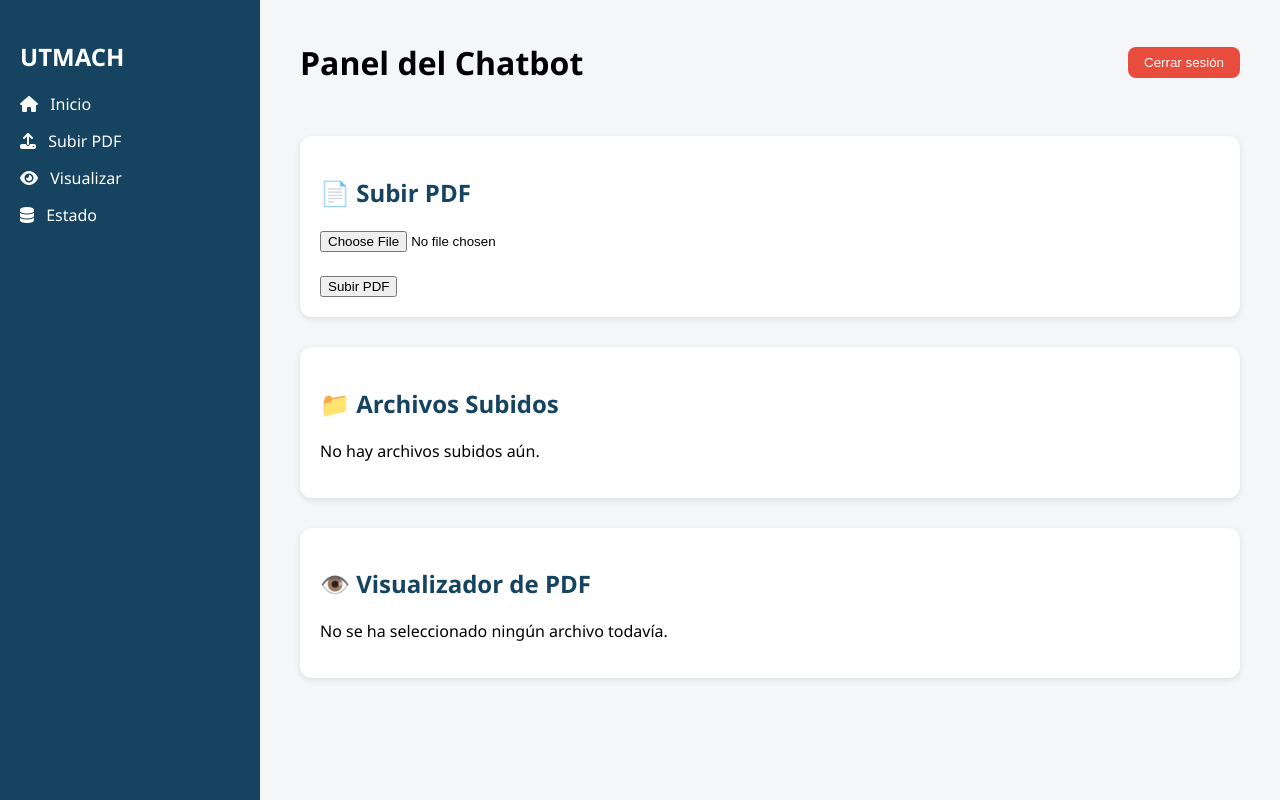
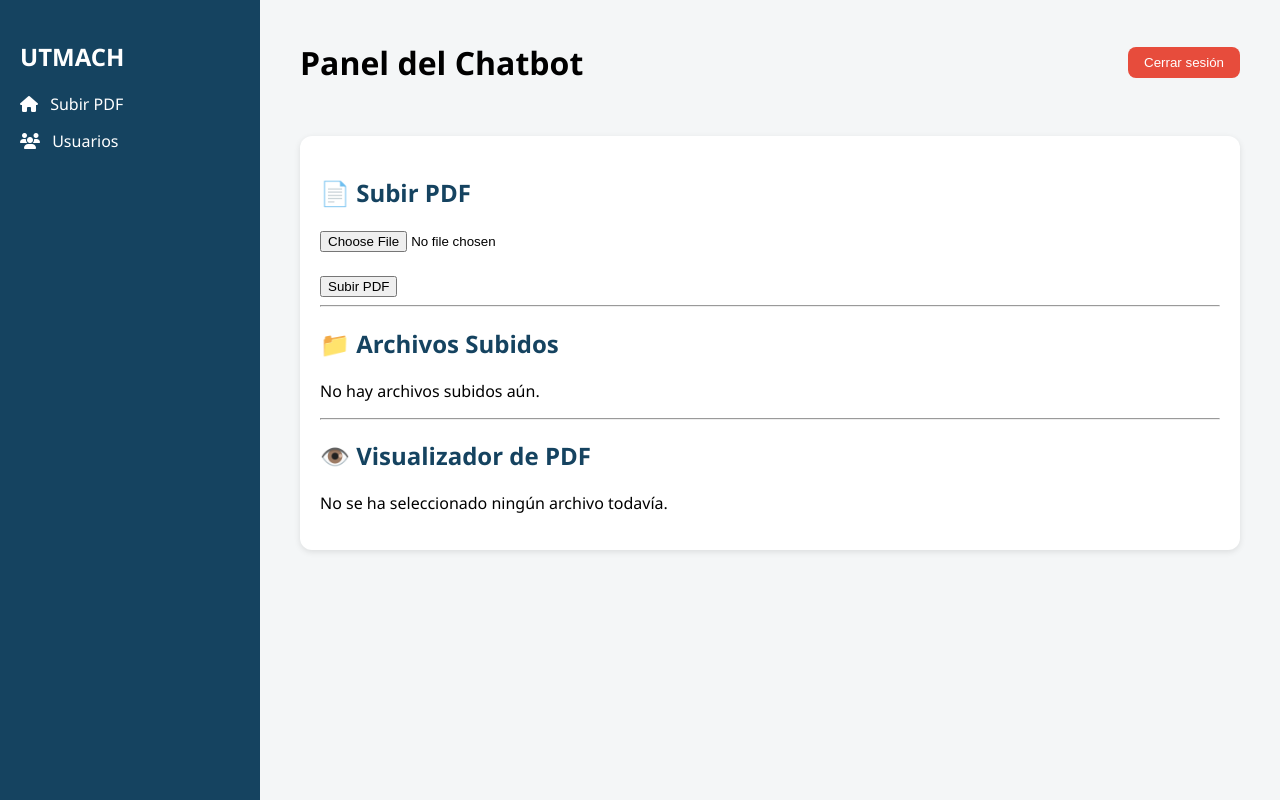
Before and after one commit to faustofi1262/neon-pdf-chatbot, a Flask app: page /panel in a window 1280 px wide. Run offline with Flask 3, Linux system fonts and the light colour scheme; data that the repository does not hold is empty; some libraries are stand-ins or nearby versions.

Commit message:
se modifico el panel con otra estructura

```diff
--- a/templates/panel.html
+++ b/templates/panel.html
@@ -13,10 +13,8 @@
     <aside class="sidebar">
       <h2>UTMACH</h2>
       <ul>
-        <li><i class="fa fa-home"></i> <a href="#inicio">Inicio</a></li>
-        <li><i class="fa fa-upload"></i> <a href="#subir">Subir PDF</a></li>
-        <li><i class="fa fa-eye"></i> <a href="#visualizar">Visualizar</a></li>
-        <li><i class="fa fa-database"></i> <a href="#estado">Estado</a></li>
+        <li><i class="fa fa-home"></i> <a href="#subir">Subir PDF</a></li>
+        <li><i class="fa fa-users"></i> <a href="#usuarios">Usuarios</a></li>
       </ul>
     </aside>
 
@@ -46,9 +44,7 @@
           <br><br>
           <button type="submit">Subir PDF</button>
         </form>
-      </section>
-
-      <section id="estado" class="card">
+        <hr>
         <h2>📁 Archivos Subidos</h2>
         {% if lista_pdfs %}
           <table>
@@ -77,9 +73,7 @@
         {% else %}
           <p>No hay archivos subidos aún.</p>
         {% endif %}
-      </section>
-
-      <section id="visualizar" class="card">
+        <hr>
         <h2>👁️ Visualizador de PDF</h2>
         {% if ultimo_pdf %}
           <iframe src="{{ url_for('static', filename='uploads/' + ultimo_pdf) }}" width="100%" height="500px" style="border: 1px solid #ccc;"></iframe>
@@ -87,6 +81,7 @@
           <p>No se ha seleccionado ningún archivo todavía.</p>
         {% endif %}
       </section>
+
     </main>
   </div>
 </body>
```
